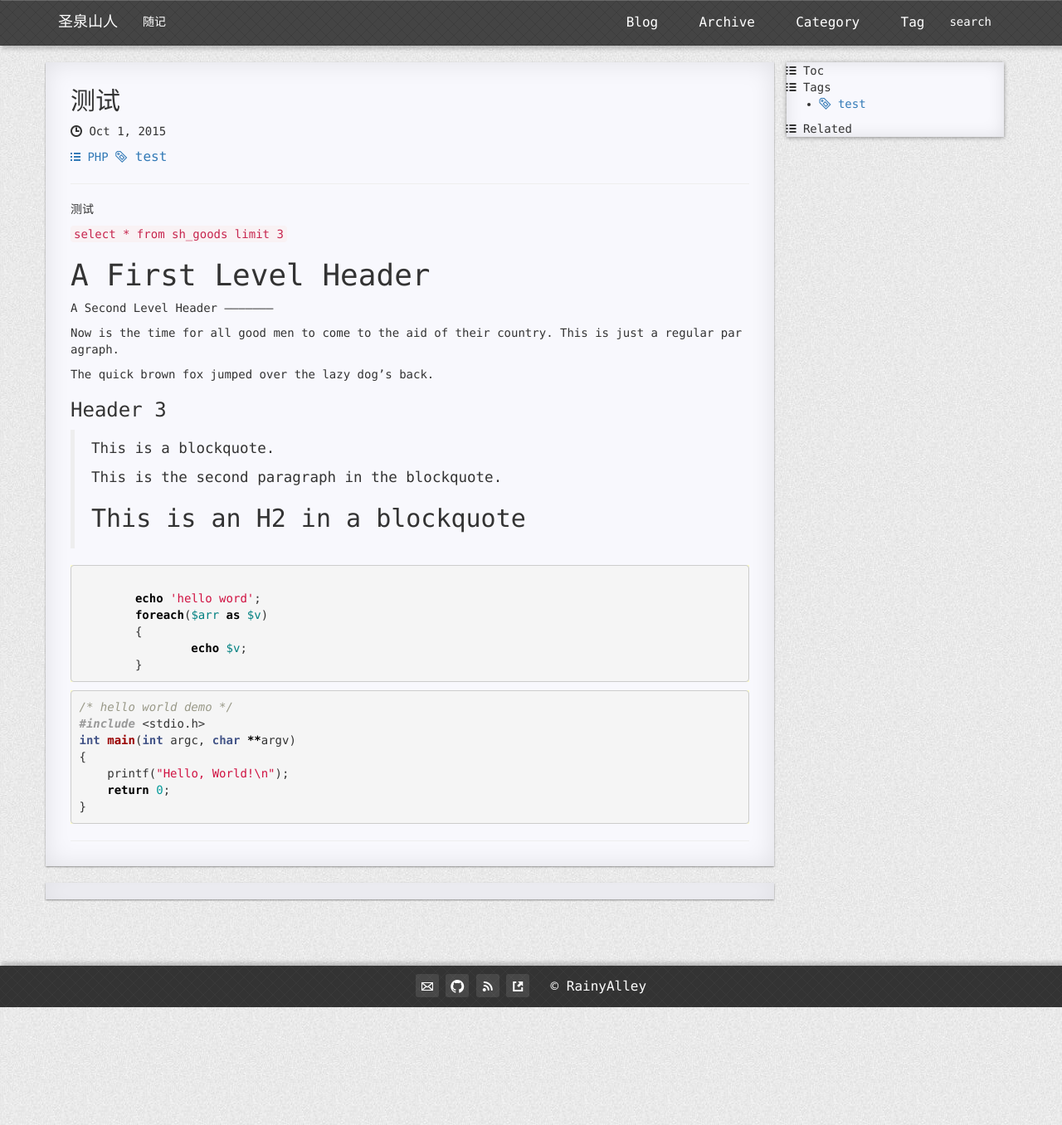
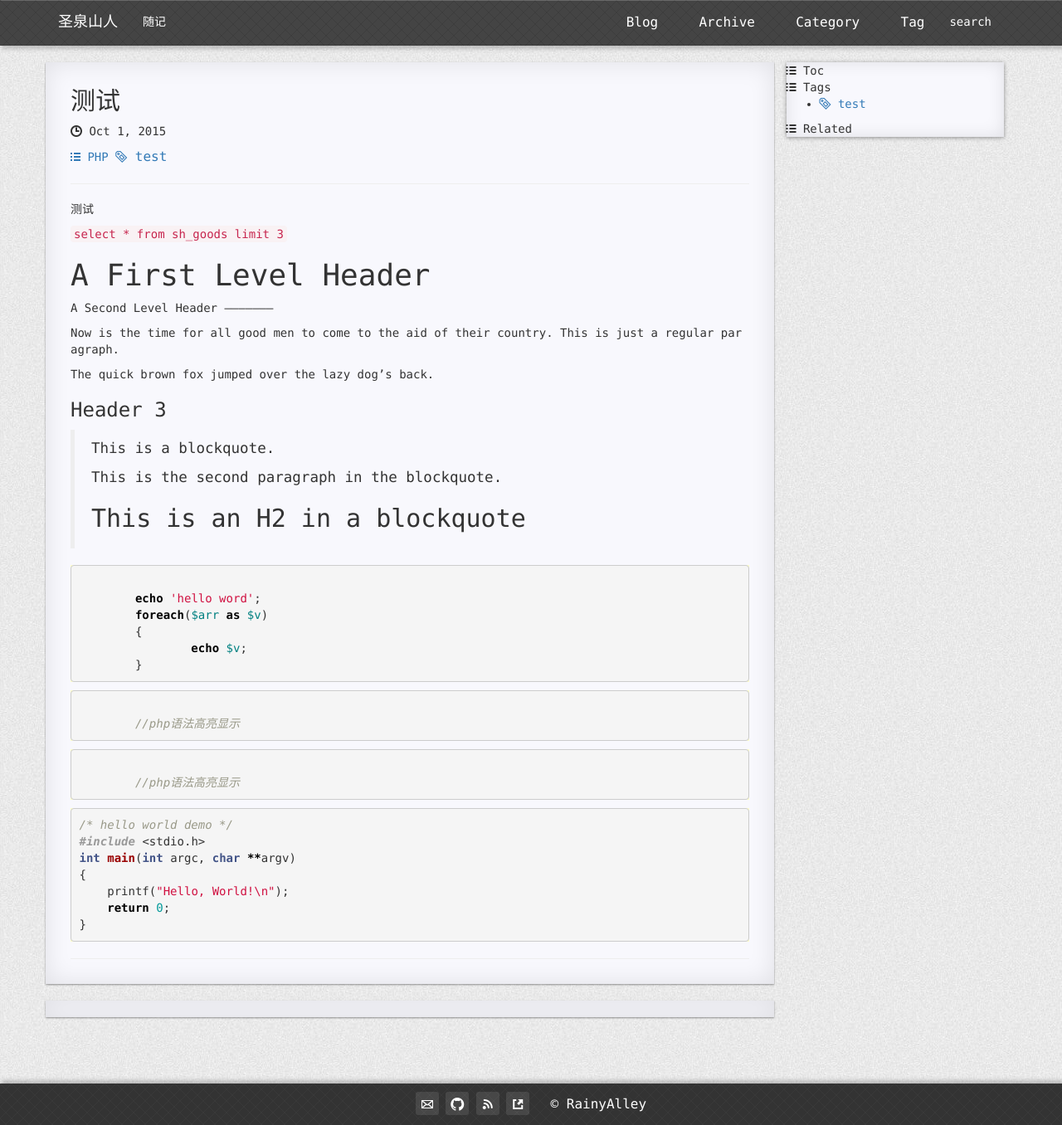
Before and after one commit to myyphp/myyphp-myyphp.github.io, a Jekyll site: the page built from _posts/2015-10-01-first-blog.md, in a window 1280 px wide. Shown: the whole page at 83% size. Built offline with Jekyll 4.4.1, drawn with Linux system fonts in a browser that asks for light colours; nearby versions of some CDN libraries; comment, search, counter and statistics services are not loaded.

Commit message:
test code

```diff
--- a/_posts/2015-10-01-first-blog.md
+++ b/_posts/2015-10-01-first-blog.md
@@ -30,7 +30,7 @@ dog's back.
 >
 > ## This is an H2 in a blockquote
 
-{% highlight php5 %}
+{% highlight php %}
 	echo 'hello word';
 	foreach($arr as $v)
 	{
@@ -39,6 +39,13 @@ dog's back.
 {% endhighlight %}
 
 
+{% highlight php5 %}
+	//php语法高亮显示
+{% endhighlight %}
+
+{% highlight php4 %}
+	//php语法高亮显示
+{% endhighlight %}
 
 {% highlight c %}
 /* hello world demo */
```
